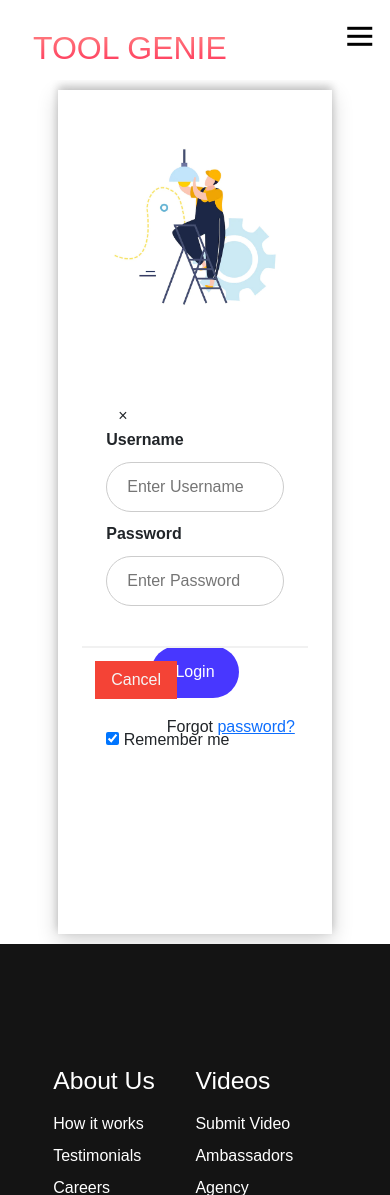
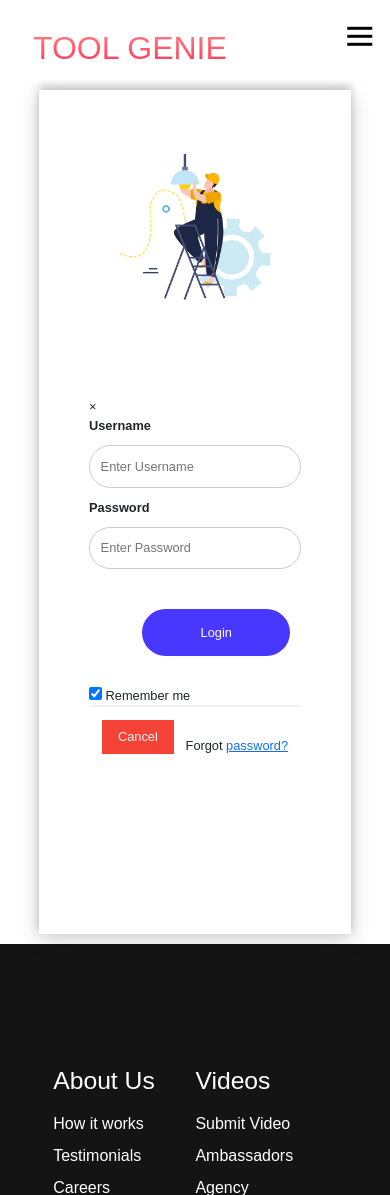
Before and after one commit to ChelseaAkosuaOwusu/TaskGenie, a PHP site: page /signup.html in a window 390 px wide. Shown: the top 1195 px of the page. Run offline with PHP 8.4, Linux system fonts and the light colour scheme.

Commit message:
responsiveness for 480px fixed

```diff
--- a/signup.html
+++ b/signup.html
@@ -8,6 +8,7 @@
     <link rel="stylesheet" href="styles.css" />
     <link href="https://cdn.jsdelivr.net/npm/bootstrap@5.2.3/dist/css/bootstrap.min.css" rel="stylesheet">
     <script src="https://cdn.jsdelivr.net/npm/bootstrap@5.2.3/dist/js/bootstrap.bundle.min.js"></script>
+
 
 
   </head>
@@ -37,21 +38,21 @@
     </nav>
 
     <!-- Hero Section -->
-    <div class="hero container">
-    <div class="main container">
-      <div class="main__container container" id="main__content_on_login">
-        <div class="main__content container" >
+    <div class="hero">
+    <div class="main">
+      <div class="main__container" id="main__content_on_login">
+        <div class="main__content" >
                  <img src="images/vector_login.webp">
         </div>
 
           <!-- Login Section -->
-    <div class="login__page container" id="login">
-      <form class="modal-content animate container" action="/action_page.php" method="post">
-        <div class="imgcontainer container">
-          <span onclick="document.getElementById('login').style.display='none'" class="close container" title="Close Modal">&times;</span>
+    <div class="login__page" id="login">
+      <form class="modal-content animate" action="/action_page.php" method="post">
+        <div class="imgcontainer">
+          <span onclick="document.getElementById('login').style.display='none'" class="close" title="Close Modal">&times;</span>
         </div>
 
-        <div class="login__container container">
+        <div class="login__container">
           <label for="uname"><b>Username</b></label>
           <input type="text" placeholder="Enter Username" name="uname" required>
 
@@ -68,14 +69,15 @@
           <button type="button" onclick="document.getElementById('login').style.display='none'" class="cancelbtn">Cancel</button>
           <span class="password">Forgot <a href="#">password?</a></span>
         </div>
+
       </form>
     </div>
       </div>
     </div>
 
 
+    </div>
 
-    </div>
     <!-- Footer Section -->
     <div class="footer__container">
       <div class="footer__links">
--- a/styles.css
+++ b/styles.css
@@ -210,8 +210,13 @@
   }
 
   /* Main Content CSS */
+  .hero{
+    height: auto;
+  }
+
   .main {
     background-color: #fff;
+    height: 100%;
   }
 
    .main__container {
@@ -220,7 +225,7 @@
     align-items: center;
     justify-self: center;
     margin: 0 auto;
-    height: 90vh;
+    height: 100%;
     background-color: #fff;
     z-index: 1;
     width: 100%;
@@ -322,6 +327,12 @@
   }
 
   /*login page */
+.main{
+  display: flex;
+  justify-content: center;
+  flex-wrap: wrap;
+}
+
   #main__content_on_login{
     box-shadow: 0 -4px 8px 0 rgba(0, 0, 0, 0.2), 0 6px 20px 0 rgba(0, 0, 0, 0.19) ;
     width: 80%;
@@ -335,9 +346,9 @@
    }
 
 .login__page{
-  /* border-left: 1px solid grey; */
-  padding: 90px 10px;
+  padding: 10px;
   position: relative;
+  height: fit-content;
 }
 
   input[type=text], input[type=password] {
@@ -366,7 +377,7 @@
 
   .login__footer{
     padding: 13px;
-    position: absolute;
+    /* position: absolute; */
     bottom: 0;
     left: 0;
     width: 100%;
@@ -402,7 +413,7 @@
       justify-self: center;
       width: 100%;
       margin: 0 auto;
-      height: 90vh;
+      height: fit-content;
   }
 
   #main__content_on_login{
@@ -417,7 +428,7 @@
 
 
   }
-  @media screen and (max-width: 768px) {
+  @media screen and (max-width: 760px) {
     .main__container {
       display: grid;
       grid-template-columns: auto;
@@ -425,7 +436,7 @@
       justify-self: center;
       width: 100%;
       margin: 0 auto;
-      height: 90vh;
+      height: 100%;
     }
 
     .main__content {
@@ -464,7 +475,10 @@
   flex-direction: column;
   justify-content: center;
   align-items: center;
-  height: vh;
+  height: fit-content;
+ flex-wrap: wrap;
+ font-size: 0.8rem;
+
 
 }
 
@@ -479,12 +493,12 @@
 
     .main__content p {
       margin-top: 2rem;
-      font-size: 1.5rem;
+      font-size: 1rem;
     }
 
     .main__btn {
       padding: 12px 36px;
-      margin: 2.5rem 0;
+      margin: 2rem 0;
     }
 
     #main__content_on_login{
@@ -497,9 +511,16 @@
     }
 
     button[type="submit"] {
-      width: 50%;
+      width: 70%;
       left: 25%;
     }
+
+    input[type=text], input[type=password] {
+      padding: 5%;
+      width: 100%;
+    }
+
+
 
   }
 
```
